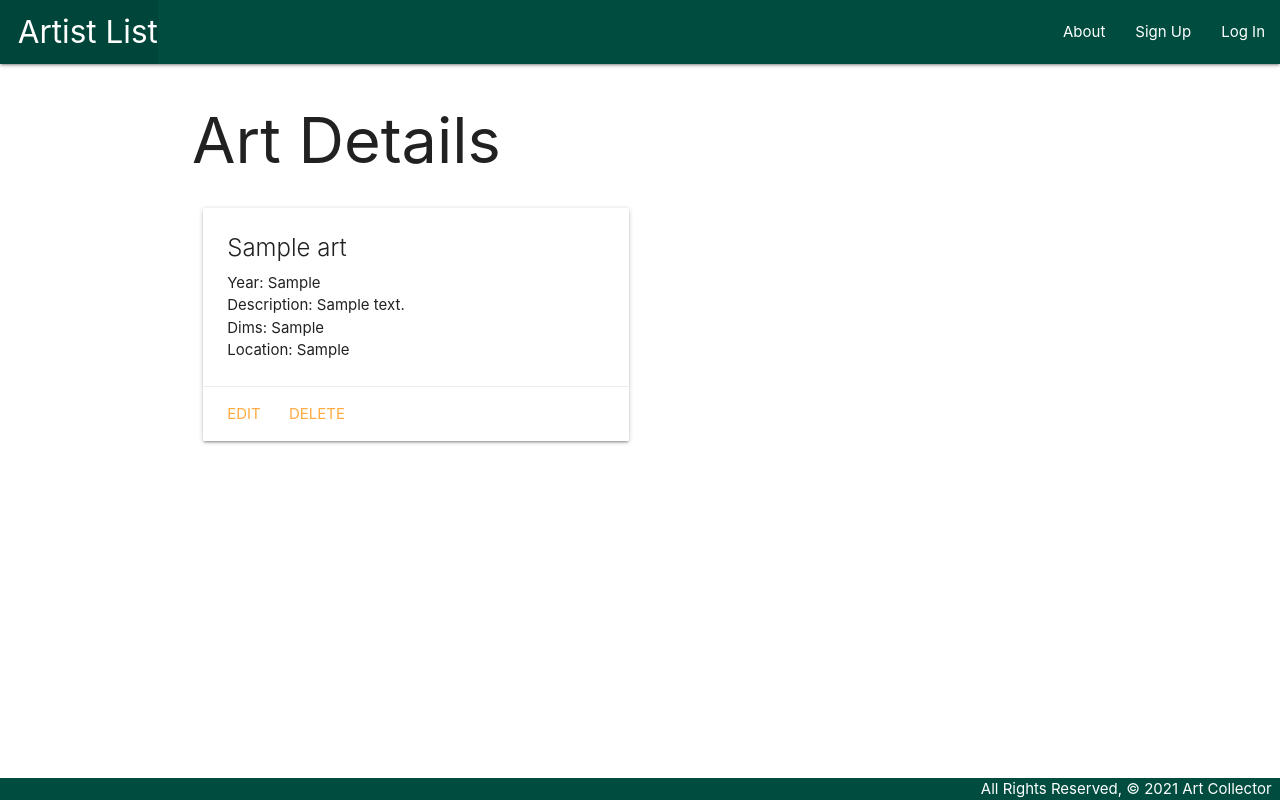
After one commit to alejandracampero/painting_collector, a Django app: page /art/1/ in a window 1280 px wide. The commit adds this page. Run offline with Django 3.2, Linux system fonts and the light colour scheme; tables that the repository leaves empty hold one stand-in row (values such as "Sample post").

Commit message:
add many to many relationship for art

```diff
--- a/main_app/admin.py
+++ b/main_app/admin.py
@@ -1,6 +1,7 @@
 from django.contrib import admin
-from .models import Artist, Painting
+from .models import Artist, Painting, Art
 
 # Register your models here.
 admin.site.register(Artist)
 admin.site.register(Painting)
+admin.site.register(Art)
--- a/main_app/models.py
+++ b/main_app/models.py
@@ -1,6 +1,19 @@
 from django.db import models
 from django.urls import reverse
 from django.contrib.auth.models import User
+
+class Art(models.Model):
+  title = models.CharField(max_length=100)
+  year = models.CharField(max_length=100)
+  description = models.TextField(max_length=700)
+  dims = models.TextField()
+  location = models.TextField()
+
+  def __str__(self):
+    return self.title
+
+  def get_absolute_url(self):
+    return reverse('art_detail', kwargs={'pk': self.id})
 
 class Artist(models.Model):
     name = models.CharField(max_length=100)
@@ -8,6 +21,7 @@ class Artist(models.Model):
     death = models.IntegerField()
     movement = models.TextField()
     quotes = models.TextField()
+    art = models.ManyToManyField(Art)
     user = models.ForeignKey(User, on_delete=models.CASCADE)
 
     def __str__(self):
--- a/main_app/templates/base.html
+++ b/main_app/templates/base.html
@@ -23,6 +23,8 @@
           {% if user.is_authenticated %}
           <li><a href="{% url 'index' %}">View All Artists</a></li>
           <li><a href="{% url 'artists_create' %}">Add an Artist</a></li>
+          <li><a href="{% url 'art_create' %}">Add Art</a></li>
+          <li><a href="{% url 'art_index' %}">View Art</a></li>
           <li><a href="{% url 'logout' %}">Log Out</a></li>
           {% else %}
           <li><a href="{% url 'signup' %}">Sign Up</a></li>
--- /dev/null
+++ b/main_app/templates/main_app/art_detail.html
@@ -0,0 +1,23 @@
+{% extends 'base.html' %}
+{% block content %}
+
+<h1>Art Details</h1>
+
+<div class="row">
+  <div class="col s6 col-offset-3">
+    <div class="card">
+      <div class="card-content">
+        <span class="card-title">{{ art.title }}</span>
+        <p>Year: {{ art.year }}</p>
+        <p>Description: {{ art.description }}</p>
+        <p>Dims: {{ art.dims }}</p>
+        <p>Location: {{ art.location }}</p>
+      </div>
+      <div class="card-action">
+        <a href="{% url 'art_update' art.id %}">Edit</a>
+        <a href="{% url 'art_delete' art.id %}">Delete</a>
+      </div>
+    </div>
+  </div>
+</div>
+{% endblock %}
--- a/main_app/urls.py
+++ b/main_app/urls.py
@@ -10,7 +10,11 @@ urlpatterns = [
   path('artists/<int:pk>/update/', views.ArtistUpdate.as_view(), name='artists_update'),
   path('artists/<int:pk>/delete/', views.ArtistDelete.as_view(), name='artists_delete'),
   path('artists/<int:artist_id>/add_painting/', views.add_painting, name='add_painting'),
+  path('art/<int:pk>/', views.ArtDetail.as_view(), name='art_detail'),
+  path('art/create/', views.ArtCreate.as_view(), name='art_create'),
+  path('art/<int:pk>/update/', views.ArtUpdate.as_view(), name='art_update'),
+  path('art/<int:pk>/delete/', views.ArtDelete.as_view(), name='art_delete'),
+  path('art/', views.ArtList.as_view(), name='art_index'),
   path('artists/<int:artist_id>/add_painting/add_photo/', views.add_photo, name='add_photo'),
   path('accounts/signup/', views.signup, name='signup'),
-
 ]
--- a/main_app/views.py
+++ b/main_app/views.py
@@ -2,7 +2,7 @@ from django.shortcuts import render, redirect
 from django.views.generic.edit import CreateView, UpdateView, DeleteView
 import uuid
 import boto3
-from .models import Artist, Photo
+from .models import Artist, Art, Photo
 from .forms import PaintingForm
 from django.views.generic import ListView, DetailView
 from django.contrib.auth import login
@@ -101,3 +101,22 @@ def signup(request):
   form = UserCreationForm()
   context = {'form': form, 'error_message': error_message}
   return render(request, 'registration/signup.html', context)
+
+class ArtList(ListView):
+  model = Art
+
+class ArtDetail(DetailView):
+  model = Art
+
+class ArtCreate(CreateView):
+  model = Art
+  fields = '__all__'
+
+class ArtUpdate(UpdateView):
+  model = Art
+  fields = '__all__'
+
+
+class ArtDelete(DeleteView):
+  model = Art
+  success_url = '/art/'
```
Also changed, not shown: main_app/templates/artists/detail.html (+18 -0 lines), main_app/templates/main_app/art_confirm_delete.html (added, +13 -0 lines), main_app/templates/main_app/art_form.html (added, +19 -0 lines), main_app/templates/main_app/art_list.html (added, +20 -0 lines), main_app/migrations/0004_art.py (added), main_app/migrations/0005_artist_arts.py (added), main_app/migrations/0006_rename_arts_artist_art.py (added).
